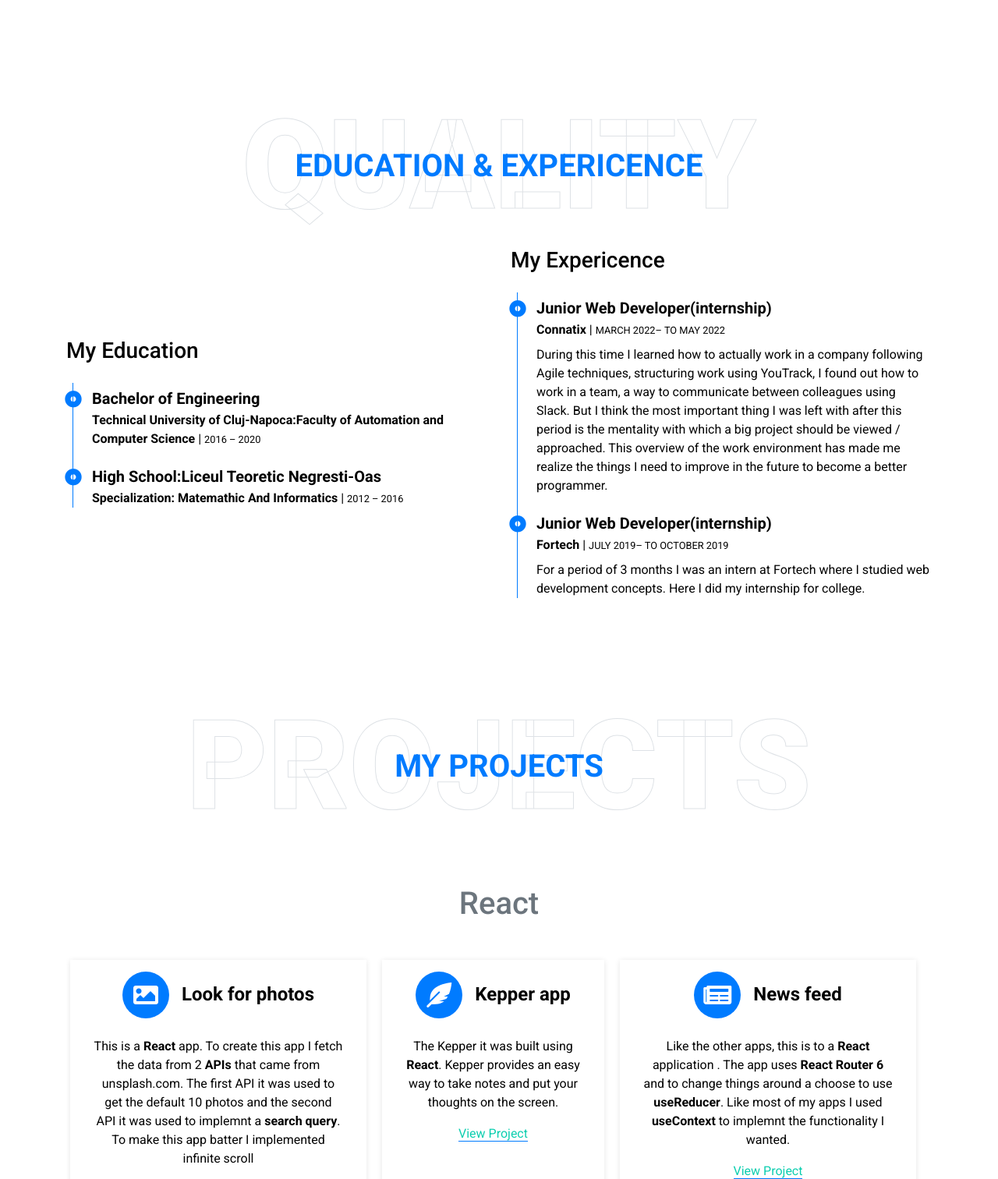
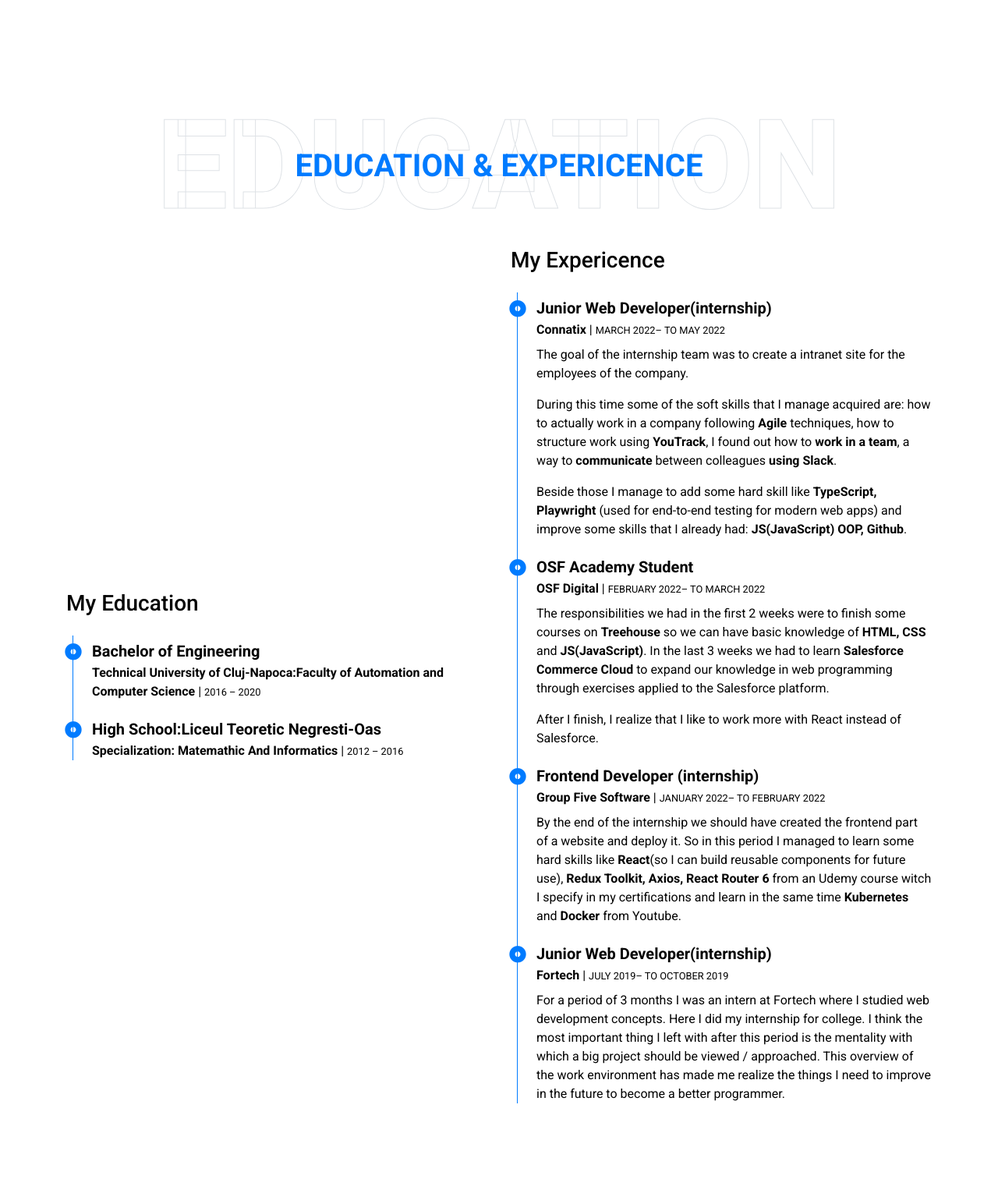
Before and after one commit to bObXm/bObXm.github.io, a plain HTML site: page CV/index.html in a window 1280 px wide. Shown: the part 2310-3822 px from the top of the page at 78% size. Drawn offline with nearby package versions, Linux system fonts and the light colour scheme.

Commit message:
update CV

```diff
--- a/CV/index.html
+++ b/CV/index.html
@@ -46,7 +46,7 @@
                 <a href="#home" class="nav-item nav-link active">Home</a>
                 <a href="#about" class="nav-item nav-link">About</a>
                 <a href="#skill" class="nav-item nav-link">Skill</a>
-                <a href="#qualification" class="nav-item nav-link">Quality</a>
+                <a href="#expericence" class="nav-item nav-link">Education & Expericence</a>
                 <a href="#projects" class="nav-item nav-link">Projects </a>
                 <a href="#courses" class="nav-item nav-link">Completed courses</a>
             </div>
@@ -109,7 +109,7 @@ Do I need WebKit?
                         <div class="col-sm-6 py-2"><h6>Name: <span class="text-secondary">Fabian-Bob Mihai</span></h6></div>
                         <div class="col-sm-6 py-2"><h6>Birthday: <span class="text-secondary">25 December 1997</span></h6></div>
                         <div class="col-sm-6 py-2"><h6>Degree: <span class="text-secondary">Bachelor of Engineering UTCN-Faculty of Automation and Computer Science </span></h6></div>
-                        <div class="col-sm-6 py-2"><h6>Experience: <span class="text-secondary"><br> Web Developer at Fortech 2019<br> Web Developer at Connatix 2022</span></h6></div>
+                        <div class="col-sm-6 py-2"><h6>Experience: <span class="text-secondary"><br> Junior Web Developer at Fortech 2019<br> Junior Web Developer at Connatix 2022</span></h6></div>
                         <div class="col-sm-6 py-2"><h6>Phone: <span class="text-secondary">0747501791</span></h6></div>
                         <div class="col-sm-6 py-2"><h6>Email: <span class="text-secondary">mihaitafabian@gmail.com </span></h6></div>
                         <div class="col-sm-6 py-2"><h6>Address: <span class="text-secondary">Cluj-Napoca</span></h6></div>
@@ -269,10 +269,10 @@ Do I need WebKit?
 
 
     <!-- Qualification Start -->
-    <div class="container-fluid py-5" id="qualification">
+    <div class="container-fluid py-5" id="expericence">
         <div class="container">
             <div class="position-relative d-flex align-items-center justify-content-center">
-                <h1 class="display-1 text-uppercase text-white" style="-webkit-text-stroke: 1px #dee2e6;">Quality</h1>
+                <h1 class="display-1 text-uppercase text-white" style="-webkit-text-stroke: 1px #dee2e6;">Education</h1>
                 <h1 class="position-absolute text-uppercase text-primary">Education & Expericence</h1>
             </div>
             <div class="row align-items-center">
@@ -298,18 +298,39 @@ Do I need WebKit?
                 <div class="col-lg-6">
                     <h3 class="mb-4">My Expericence </h3>
                     <div class="border-left border-primary pt-2 pl-4 ml-2">
-
+                        <!-- CONNATIX -->
                          <div class="position-relative  mb-4">
                             <i class="far fa-dot-circle text-primary position-absolute" style="top: 2px;left: -35px;  font-size: 22px;"></i>
                             <h5 class="font-weight-bold mb-1">Junior Web Developer(internship)</h5>
                             <p class="mb-2"><strong>Connatix</strong> | <small> MARCH 2022– TO MAY 2022</small></p>
-                            <p>During this time I learned how to actually work in a company following Agile techniques, structuring work using YouTrack, I found out how to work in a team, a way to communicate between colleagues using Slack. But I think the most important thing I was left with after this period is the mentality with which a big project should be viewed / approached. This overview of the work environment has made me realize the things I need to improve in the future to become a better programmer. </p>
+                            <p>The goal of the internship team was to create a intranet site for the employees of the company.</p>
+                            <p>During this time some of the soft skills that I manage acquired are: how to actually work in a company following <b>Agile</b> techniques, how to structure work using <b>YouTrack</b>, I found out how to <b>work in a team</b>, a way to <b>communicate</b> between colleagues <b>using Slack</b>.</p>
+                            <p>Beside those I manage to add some hard skill like <b>TypeScript, Playwright</b> (used for end-to-end testing for modern web apps) and improve some skills that I already had: <b>JS(JavaScript) OOP, Github</b>. </p>
                         </div>
+
+                        <!-- OSF DIGITAL -->
+                        <div class="position-relative  mb-4">
+                            <i class="far fa-dot-circle text-primary position-absolute" style="top: 2px;left: -35px;  font-size: 22px;"></i>
+                            <h5 class="font-weight-bold mb-1">OSF Academy Student</h5>
+                            <p class="mb-2"><strong>OSF Digital</strong> | <small>  FEBRUARY 2022– TO MARCH 2022</small></p>
+                            <p>The responsibilities we had in the first 2 weeks were to finish some courses on <b>Treehouse</b> so we can have basic knowledge of <b>HTML, CSS</b> and <b>JS(JavaScript)</b>. In the last 3 weeks we had to learn <b>Salesforce Commerce Cloud</b> to expand our knowledge in web programming through exercises applied to the Salesforce platform.</p>
+                            <p>After I finish, I realize that I like to work more with React instead of Salesforce. </p>
+                        </div>
+
+                        <!-- GROUP FIVE SOFTWARE -->
+                        <div class="position-relative  mb-4">
+                            <i class="far fa-dot-circle text-primary position-absolute" style="top: 2px;left: -35px;  font-size: 22px;"></i>
+                            <h5 class="font-weight-bold mb-1">Frontend Developer (internship)</h5>
+                            <p class="mb-2"><strong>Group Five Software</strong> | <small> JANUARY 2022– TO FEBRUARY 2022</small></p>
+                            <p>By the end of the internship we should have created the frontend part of a website and deploy it. So in this period I managed to learn some hard skills like <b>React</b>(so I can build reusable components for future use), <b>Redux Toolkit, Axios, React Router 6</b> from an Udemy course witch I specify in my certifications and learn in the same time <b>Kubernetes</b> and <b>Docker</b> from Youtube.</p>
+                        </div>
+
+                        <!-- FORTECH -->
                         <div class="position-relative  mb-4">
                             <i class="far fa-dot-circle text-primary position-absolute" style="top: 2px;left: -35px;  font-size: 22px;"></i>
                             <h5 class="font-weight-bold mb-1">Junior Web Developer(internship)</h5>
                             <p class="mb-2"><strong>Fortech</strong> | <small> JULY 2019– TO OCTOBER 2019</small></p>
-                            <p>For a period of 3 months I was an intern at Fortech where I studied web development concepts. Here I did my internship for college.</p>
+                            <p>For a period of 3 months I was an intern at Fortech where I studied web development concepts. Here I did my internship for college. I think the most important thing I left with after this period is the mentality with which a big project should be viewed / approached. This overview of the work environment has made me realize the things I need to improve in the future to become a better programmer.</p>
                         </div>
 
                     </div>
@@ -591,15 +612,6 @@ Do I need WebKit?
                 <a class="btn btn-light btn-social mr-2" ><i class="fab fa-linkedin-in"></i></a>
                 <a class="btn btn-light btn-social mr-2" ><i class="fab fa-instagram"></i></a>
             </div>
-            <div class="d-flex justify-content-center mb-3">
-                <a class="text-white" >Privacy</a>
-                <span class="px-3">|</span>
-                <a class="text-white" >Terms</a>
-                <span class="px-3">|</span>
-                <a class="text-white" >FAQs</a>
-                <span class="px-3">|</span>
-                <a class="text-white" >Help</a>
-            </div>
             <p class="m-0">&copy; <a class="text-white font-weight-bold" >Fabian-Bob Mihai</a>. All Rights Reserved. Designed by <a class="text-white font-weight-bold" >Fabian-Bob Mihai</a>
             </p>
         </div>
```
